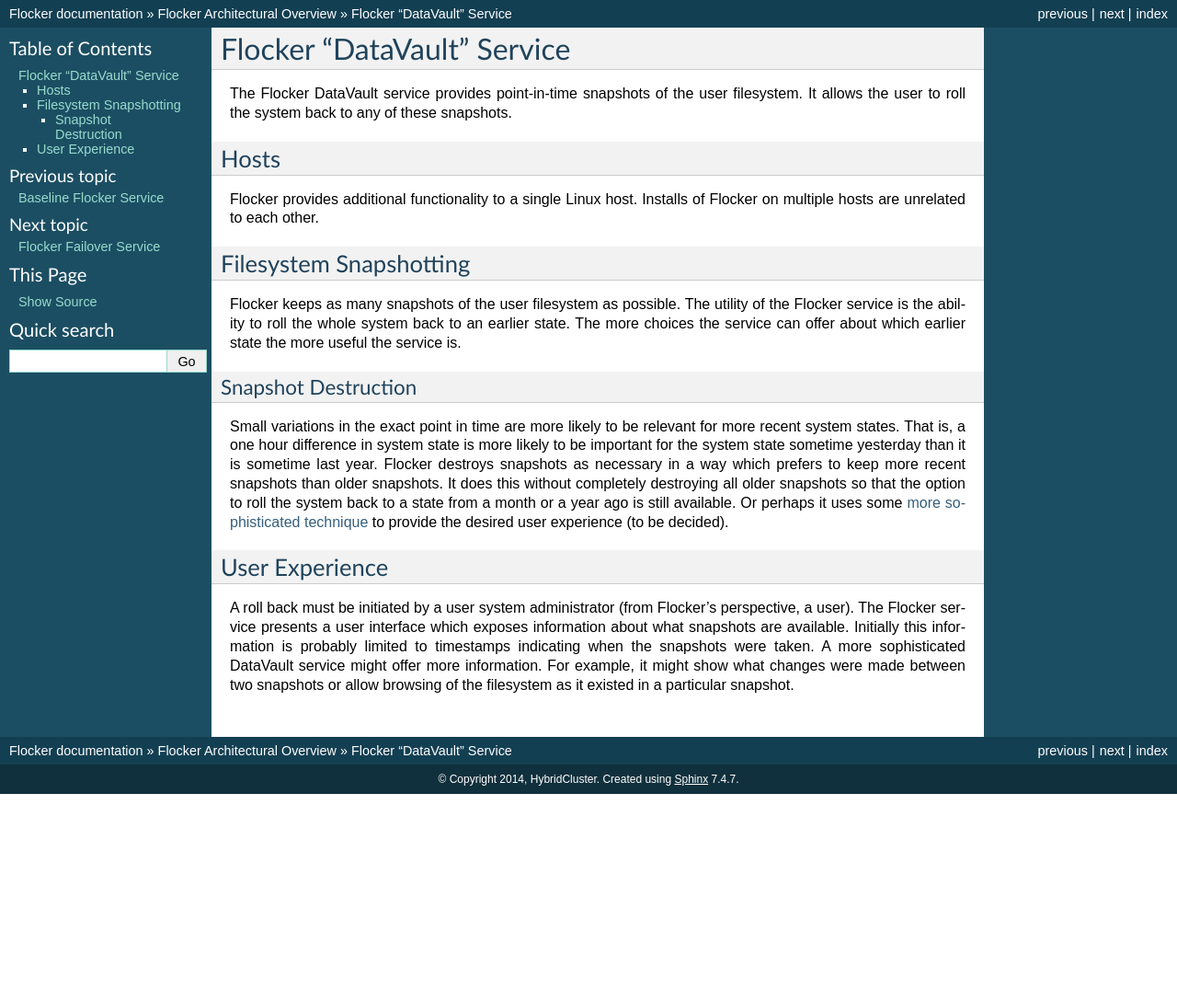
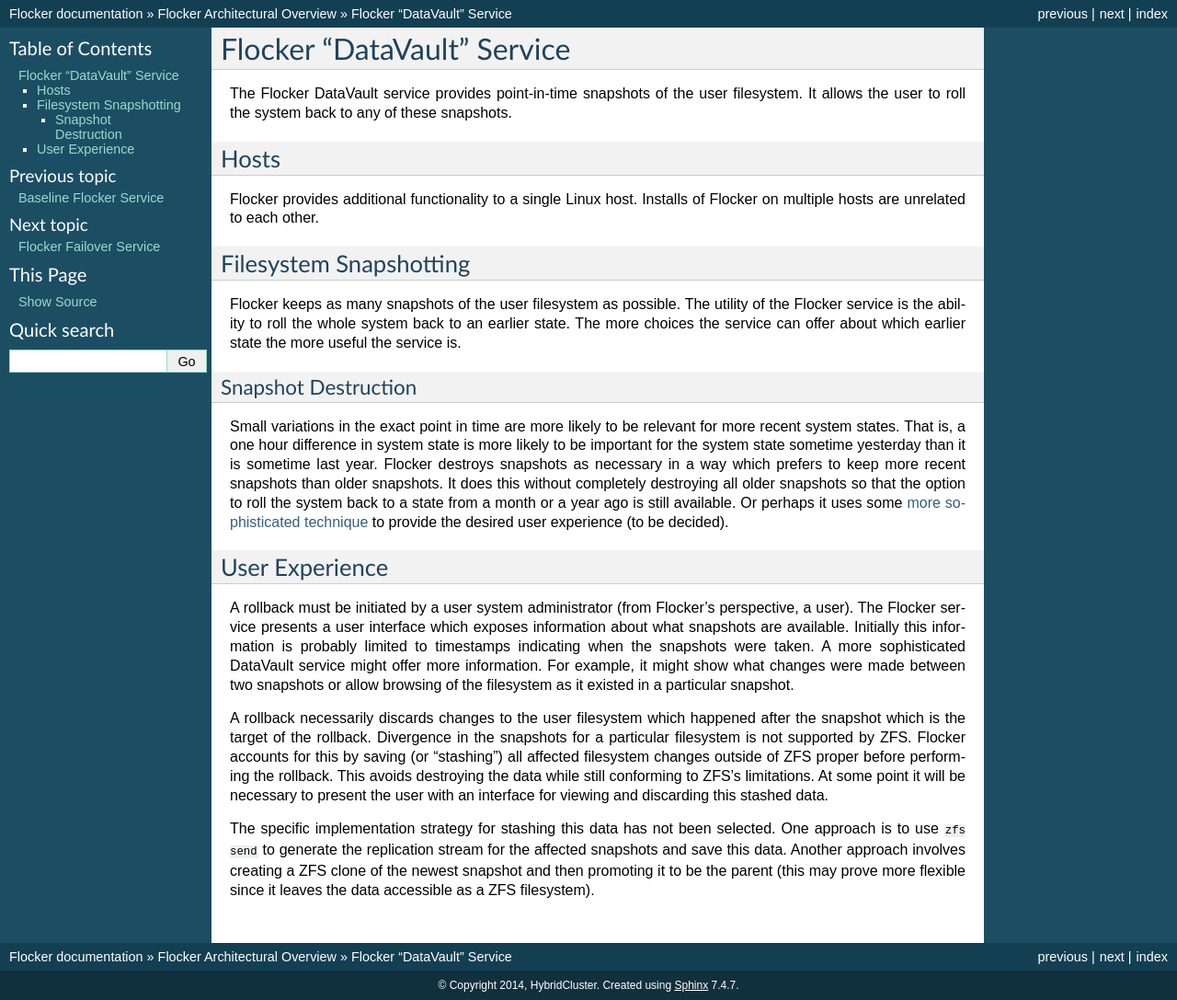
Before and after one commit to ClusterHQ/flocker, a Sphinx documentation site: the page built from docs/architecture/datavault.rst, in a window 1280 px wide. Shown: the whole page at 92% size. Built offline with Sphinx 7.4.7, drawn with Linux system fonts in a browser that asks for light colours; before the commit the page ends 900 px from its top, so only the background shows below that.

Commit message:
talk about more consequences of rollbacks

```diff
--- a/docs/architecture/datavault.rst
+++ b/docs/architecture/datavault.rst
@@ -33,8 +33,19 @@
 User Experience
 ===============
 
-A roll back must be initiated by a user system administrator (from Flocker's perspective, a user).
+A rollback must be initiated by a user system administrator (from Flocker's perspective, a user).
 The Flocker service presents a user interface which exposes information about what snapshots are available.
 Initially this information is probably limited to timestamps indicating when the snapshots were taken.
 A more sophisticated DataVault service might offer more information.
 For example, it might show what changes were made between two snapshots or allow browsing of the filesystem as it existed in a particular snapshot.
+
+A rollback necessarily discards changes to the user filesystem which happened after the snapshot which is the target of the rollback.
+Divergence in the snapshots for a particular filesystem is not supported by ZFS.
+Flocker accounts for this by saving (or “stashing”) all affected filesystem changes outside of ZFS proper before performing the rollback.
+This avoids destroying the data while still conforming to ZFS's limitations.
+At some point it will be necessary to present the user with an interface for viewing and discarding this stashed data.
+
+The specific implementation strategy for stashing this data has not been selected.
+One approach is to use ``zfs send`` to generate the replication stream for the affected snapshots and save this data.
+Another approach involves creating a ZFS clone of the newest snapshot and then promoting it to be the parent
+(this may prove more flexible since it leaves the data accessible as a ZFS filesystem).
```
